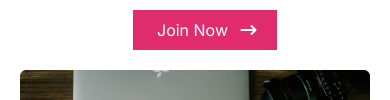
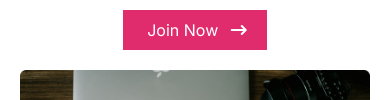
Before and after one commit to Rabbinur/influencer-gear, a plain HTML site: page index.html in a window 390 px wide. Shown: the part 5930-6030 px from the top of the page. Drawn offline with Linux system fonts and the light colour scheme.

Commit message:
update btn

```diff
--- a/css/style.css
+++ b/css/style.css
@@ -601,7 +601,7 @@ Media qurey css
 
     .right .btn1 {
         text-align: center;
-        margin-left: 30%;
+
 
     }
 
--- a/index.html
+++ b/index.html
@@ -275,9 +275,11 @@
               <br />
               Exercitation veniam consequat sunt nostrud amet.
             </p>
-            <a href="" class="btn1">
-              Join Now <i class="fa-solid fa-arrow-right-long"></i
-            ></a>
+            <div class="align-middle">
+              <a href="" class="btn1">
+                Join Now <i class="fa-solid fa-arrow-right-long"></i
+              ></a>
+            </div>
           </div>
         </div>
       </div>
```
